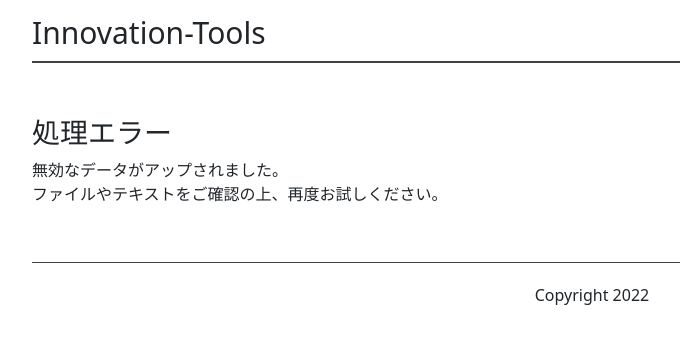
After one commit to kishi-hirosuke/convenient_tools, a Django app: template convenient_tools/tool_site/templates/500.html in a window 1280 px wide. The commit adds this page. Shown: the top 344 px of the page, without its empty margins (48-728 px from the left). Run offline with Django 3.2, Linux system fonts and the light colour scheme; the template is opened without the code that fills it, so the values that code supplies are empty.

Commit message:
500番エラーページ作成

```diff
--- /dev/null
+++ b/convenient_tools/tool_site/templates/500.html
@@ -0,0 +1,17 @@
+{% extends "base.html" %}
+
+{% block title %}
+    <title>エラーページ｜EC運営に役立つwebツール｜Innovation-Tools</title>
+{% endblock %}
+
+{% block main %}
+<div class="box">
+    <div class="sub_box">
+        <h3>処理エラー</h3>
+        <p>
+            無効なデータがアップされました。<br>
+            ファイルやテキストをご確認の上、再度お試しください。<br>
+        </p>
+    </div>
+</div>
+{% endblock %}
--- a/convenient_tools/tool_site/templates/tool_extract.html
+++ b/convenient_tools/tool_site/templates/tool_extract.html
@@ -41,6 +41,8 @@
             {% endfor %}
             </ul>
             {% endif %}
+
+
             <form method="POST" class="form" enctype="multipart/form-data">
               {% csrf_token %}
               <div class="file-upload-wrapper">
```
